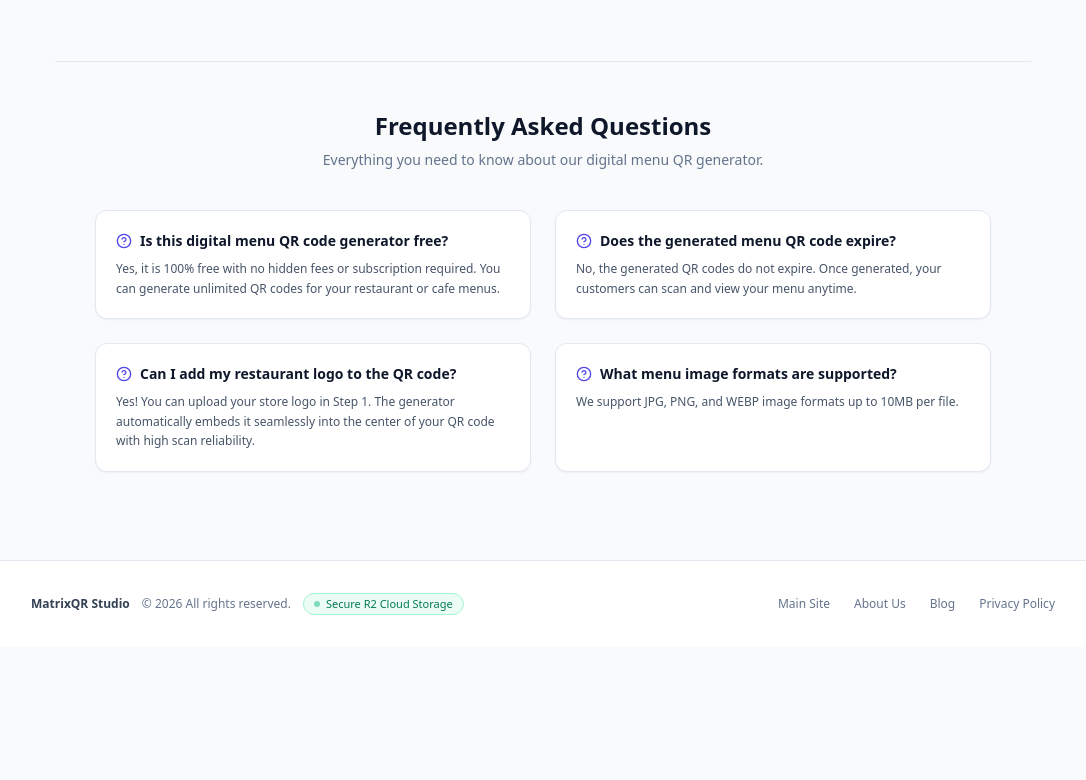
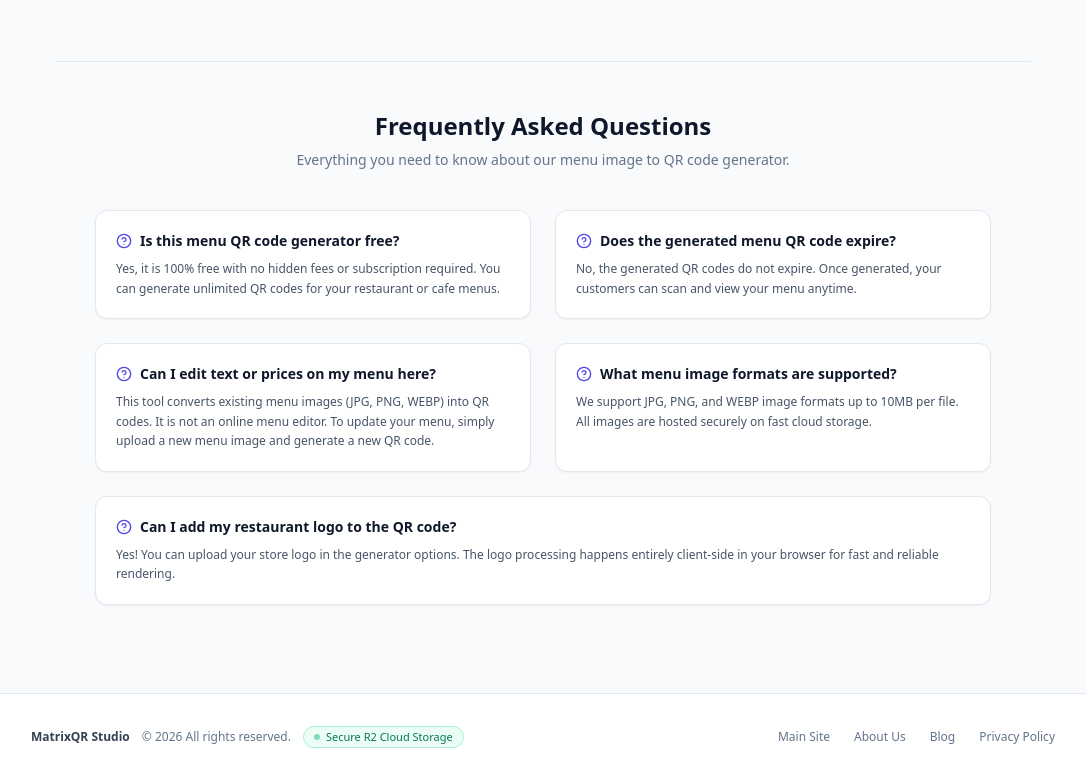
Before and after one commit to Technology-enthusiast-he/menu.matrixqr.cc, a website: page index.html in a window 1280 px wide. Shown: the part 651-1431 px from the top of the page, without its empty margins (97-1183 px from the left). Before the commit the page ends 1298 px from the top, so only its background shows below. Drawn offline with nearby package versions, Linux system fonts and the light colour scheme; files that its build step writes are made by us from their sources.

Commit message:
Update index.html

```diff
--- a/index.html
+++ b/index.html
@@ -277,20 +277,22 @@
 <section class="w-full max-w-5xl border-t border-slate-200 mt-16 pt-12">
     <div class="text-center max-w-2xl mx-auto mb-10">
         <h2 class="text-2xl font-bold text-slate-900">Frequently Asked Questions</h2>
-                <p class="text-sm text-slate-500 mt-2">Everything you need to know about our digital menu QR generator.</p>
+        <p class="text-sm text-slate-500 mt-2">Everything you need to know about our menu image to QR code generator.</p>
     </div>
 
     <div class="grid grid-cols-1 md:grid-cols-2 gap-6 max-w-4xl mx-auto text-left">
+        <!-- Q1 -->
         <div class="bg-white p-5 rounded-xl border border-slate-200 shadow-sm space-y-2">
             <h3 class="font-semibold text-slate-900 text-sm flex items-center gap-2">
                 <i data-lucide="help-circle" class="w-4 h-4 text-indigo-600"></i>
-                        Is this digital menu QR code generator free?
+                Is this menu QR code generator free?
             </h3>
             <p class="text-xs text-slate-600 leading-relaxed">
                 Yes, it is 100% free with no hidden fees or subscription required. You can generate unlimited QR codes for your restaurant or cafe menus.
             </p>
         </div>
 
+        <!-- Q2 -->
         <div class="bg-white p-5 rounded-xl border border-slate-200 shadow-sm space-y-2">
             <h3 class="font-semibold text-slate-900 text-sm flex items-center gap-2">
                 <i data-lucide="help-circle" class="w-4 h-4 text-indigo-600"></i>
@@ -301,23 +303,36 @@
             </p>
         </div>
 
+        <!-- Q3 -->
         <div class="bg-white p-5 rounded-xl border border-slate-200 shadow-sm space-y-2">
             <h3 class="font-semibold text-slate-900 text-sm flex items-center gap-2">
                 <i data-lucide="help-circle" class="w-4 h-4 text-indigo-600"></i>
-                        Can I add my restaurant logo to the QR code?
+                Can I edit text or prices on my menu here?
             </h3>
             <p class="text-xs text-slate-600 leading-relaxed">
-                        Yes! You can upload your store logo in Step 1. The generator automatically embeds it seamlessly into the center of your QR code with high scan reliability.
+                This tool converts existing menu images (JPG, PNG, WEBP) into QR codes. It is not an online menu editor. To update your menu, simply upload a new menu image and generate a new QR code.
             </p>
         </div>
 
+        <!-- Q4 -->
         <div class="bg-white p-5 rounded-xl border border-slate-200 shadow-sm space-y-2">
             <h3 class="font-semibold text-slate-900 text-sm flex items-center gap-2">
                 <i data-lucide="help-circle" class="w-4 h-4 text-indigo-600"></i>
                 What menu image formats are supported?
             </h3>
             <p class="text-xs text-slate-600 leading-relaxed">
-                        We support JPG, PNG, and WEBP image formats up to 10MB per file.
+                We support JPG, PNG, and WEBP image formats up to 10MB per file. All images are hosted securely on fast cloud storage.
+            </p>
+        </div>
+
+        <!-- Q5 -->
+        <div class="bg-white p-5 rounded-xl border border-slate-200 shadow-sm space-y-2 md:col-span-2">
+            <h3 class="font-semibold text-slate-900 text-sm flex items-center gap-2">
+                <i data-lucide="help-circle" class="w-4 h-4 text-indigo-600"></i>
+                Can I add my restaurant logo to the QR code?
+            </h3>
+            <p class="text-xs text-slate-600 leading-relaxed">
+                Yes! You can upload your store logo in the generator options. The logo processing happens entirely client-side in your browser for fast and reliable rendering.
             </p>
         </div>
     </div>
```
Lines whose indentation alone changed are shown as unchanged.
